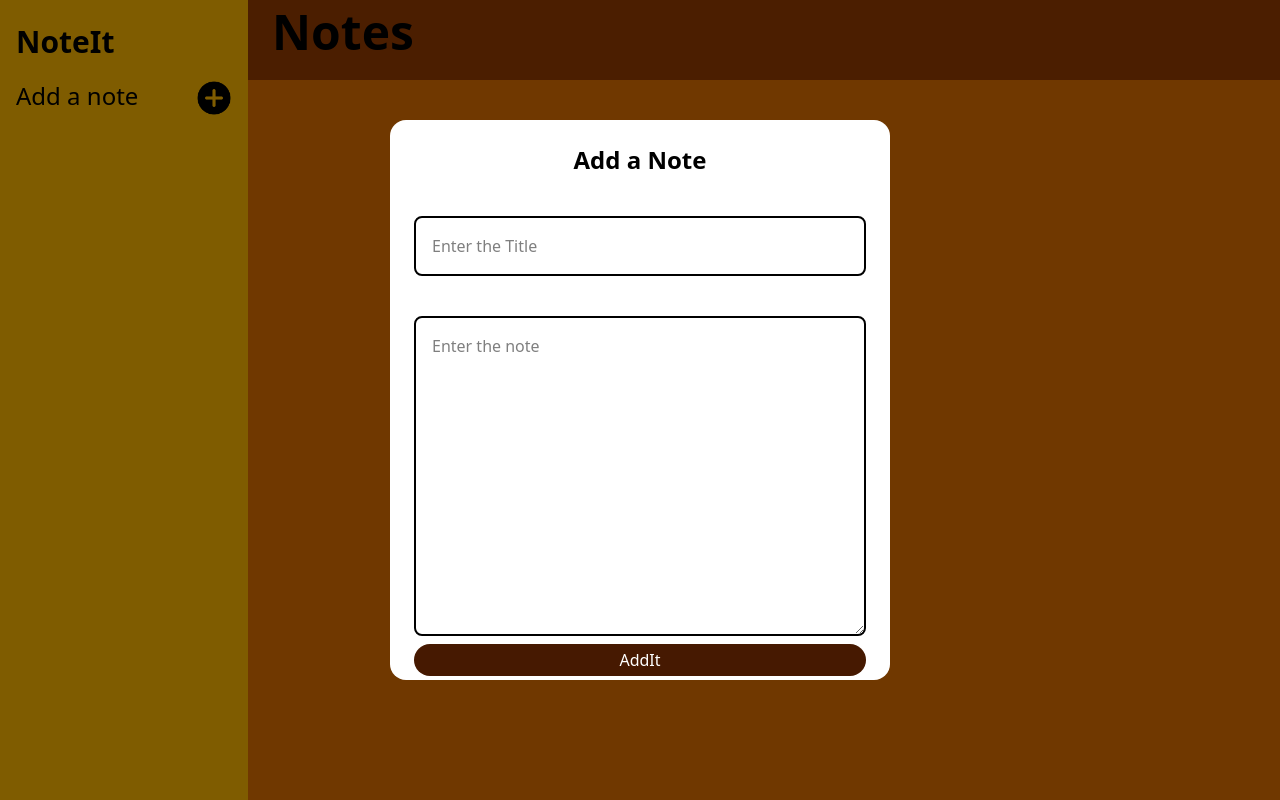
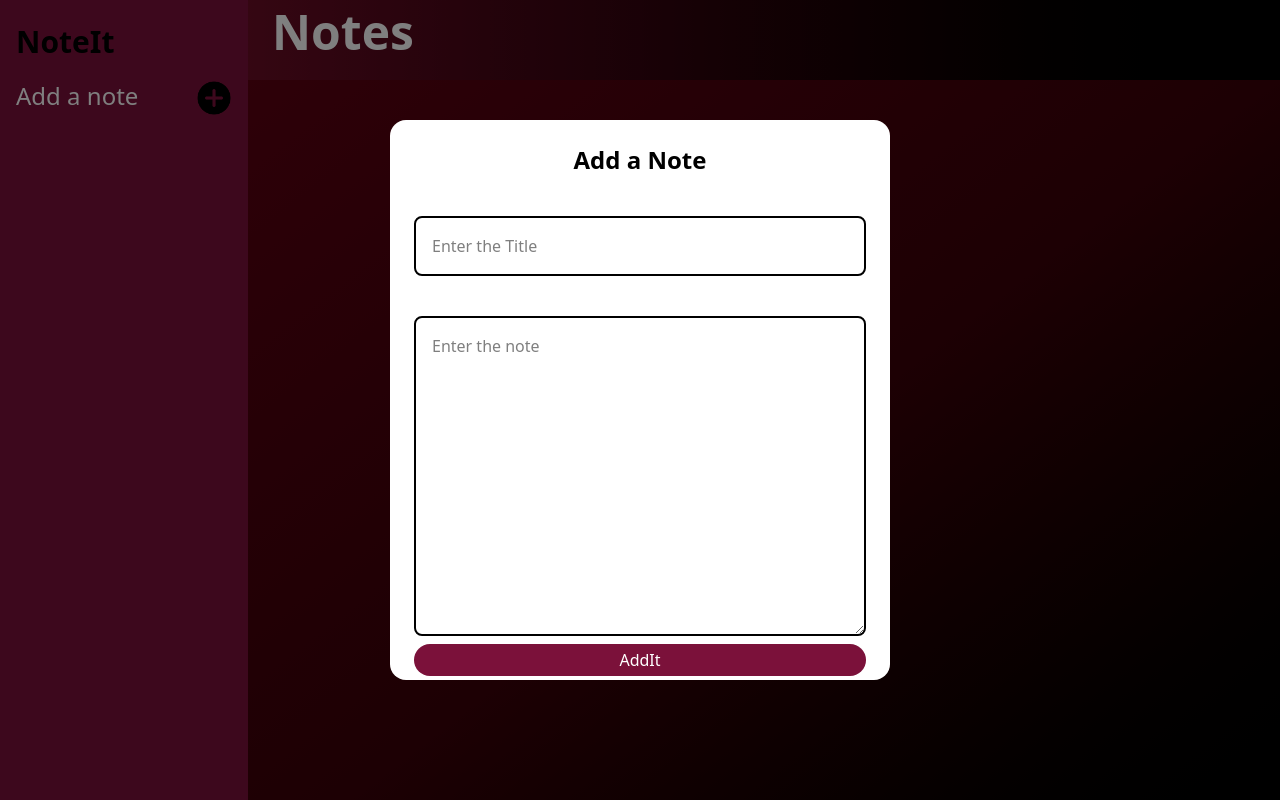
Before and after one commit to Janvi1205/Notes-App, a React (Vite) app in the folder Notes/: page / in a window 1280 px wide. Both pictures are taken after a click on the picture 214 px from the left and 98 px from the top of the page. Built offline with nearby package versions, Linux system fonts and the light colour scheme.

Commit message:
Refactor styles in components for improved UI; update button colors and backgrounds in ADDNOTE, MainPage, Notedthing, and Notesform components.

```diff
--- a/Notes/src/components/ADDNOTE.jsx
+++ b/Notes/src/components/ADDNOTE.jsx
@@ -38,7 +38,7 @@ const ADDNOTE = ({data,setdata,onClose}) => {
                             onChange={(e) => { setdetail(e.target.value) }}
                             className="  border-2 h-80 rounded-lg p-4" placeholder="Enter the note" id=""></textarea>
 
-                        <button  className="-mt-8 rounded-2xl bg-amber-950 text-white p-1">AddIt</button>
+                        <button  className="-mt-8 rounded-2xl bg-[#7B113A] text-white p-1">AddIt</button>
                     </form>
                 </div>
 
--- a/Notes/src/components/MainPage.jsx
+++ b/Notes/src/components/MainPage.jsx
@@ -1,4 +1,3 @@
-// MainPage.jsx
 import { useEffect, useState } from "react"
 import Notedthing from "./Notedthings"
 import Notesform from "./Notesform"
@@ -6,7 +5,7 @@ import Notesform from "./Notesform"
 
 
 const MainPage = () => {
-  const[data,setdata]=useState([])
+  const [data, setdata] = useState([])
   useEffect(() => {
     const savedNotes = localStorage.getItem("notes");
     if (savedNotes) {
@@ -22,12 +21,10 @@ const MainPage = () => {
 
   return (
     <div className="flex h-screen">
-      {/* Left sidebar */}
+
       <Notesform data={data} setdata={setdata} />
-
-      {/* Right section */}
       <div className=" w-screen flex flex-col">
-        <div className="bg-amber-800 h-20 flex-none "><p className="text-5xl mt-2 ml-6 font-bold">Notes</p></div>
+        <div className="bg-gradient-to-r from-[#6A0D25] to-black text-white h-20 flex-none "><p className="text-5xl mt-2 ml-6 font-bold">Notes</p></div>
         <div className="flex-1">
           <Notedthing data={data} setdata={setdata} />
         </div>
--- a/Notes/src/components/Notedthings.jsx
+++ b/Notes/src/components/Notedthings.jsx
@@ -2,21 +2,21 @@ const Notedthing = ({ data, setdata }) => {
   const infoarray = data;
 
   return (
-    <div className="bg-amber-600 h-screen p-6 overflow-y-auto">
+    <div className="bg-gradient-to-br from-[#5C0011] via-[#3A0008] to-black h-screen p-6 overflow-y-auto">
       <div className="grid grid-cols-1 sm:grid-cols-2 lg:grid-cols-3 xl:grid-cols-4 gap-6">
         {infoarray.map((elem, idx) => (
           <div
             key={idx}
-            className="bg-white rounded-2xl  flex flex-col justify-between h-80 p-4"
+            className="bg-white/10 backdrop-blur-md border border-white/10 rounded-2xl  flex flex-col justify-between h-80 p-4"
           >
-            <div className="bg-amber-200 p-3 font-medium rounded-xl flex-1 overflow-y-auto wrap-break-word  overflow-x-hidden">
+            <div className="bg-[#B76E79] p-3 font-medium rounded-xl flex-1 overflow-y-auto wrap-break-word  overflow-x-hidden">
 
               <h2 className="text-xl mb-2 font-semibold">{elem.title}</h2>
               <p className="whitespace-pre-wrap text-sm">{elem.detail}</p>
             </div>
 
             <div className="flex justify-between items-center mt-3">
-              <span className="text-sm text-gray-800">{new Date().toLocaleDateString("en-GB")}</span>
+              <span className="text-sm text-white">{new Date().toLocaleDateString("en-GB")}</span>
 
             </div>
           </div>
--- a/Notes/src/components/Notesform.jsx
+++ b/Notes/src/components/Notesform.jsx
@@ -4,13 +4,13 @@ const Notesform = ({data,setdata}) => {
 
    const[Addnote,setAddnote]=useState(false);
   return (
-    <div className="bg-amber-400 w-[300px] h-full p-4">
-      <h1 className="text-3xl font-bold mt-2">NoteIt</h1>
+    <div className="bg-[#7B113A] w-[300px] h-full p-4">
+      <h1 className="text-3xl    font-bold mt-2">NoteIt</h1>
       <div className="flex justify-between mt-5">
-        <p className="font-medium text-2xl">Add a note</p>
+        <p className="font-medium text-white text-2xl">Add a note</p>
         <img
           onClick={()=>{setAddnote(true)}}
-        className="h-9" src="./public/add.png" alt="" />
+        className="h-9 " src="./public/add.png" alt="" />
       </div>
       {Addnote && <ADDNOTE data={data} setdata={setdata} onClose={() => setAddnote(false)} />}
 
```
